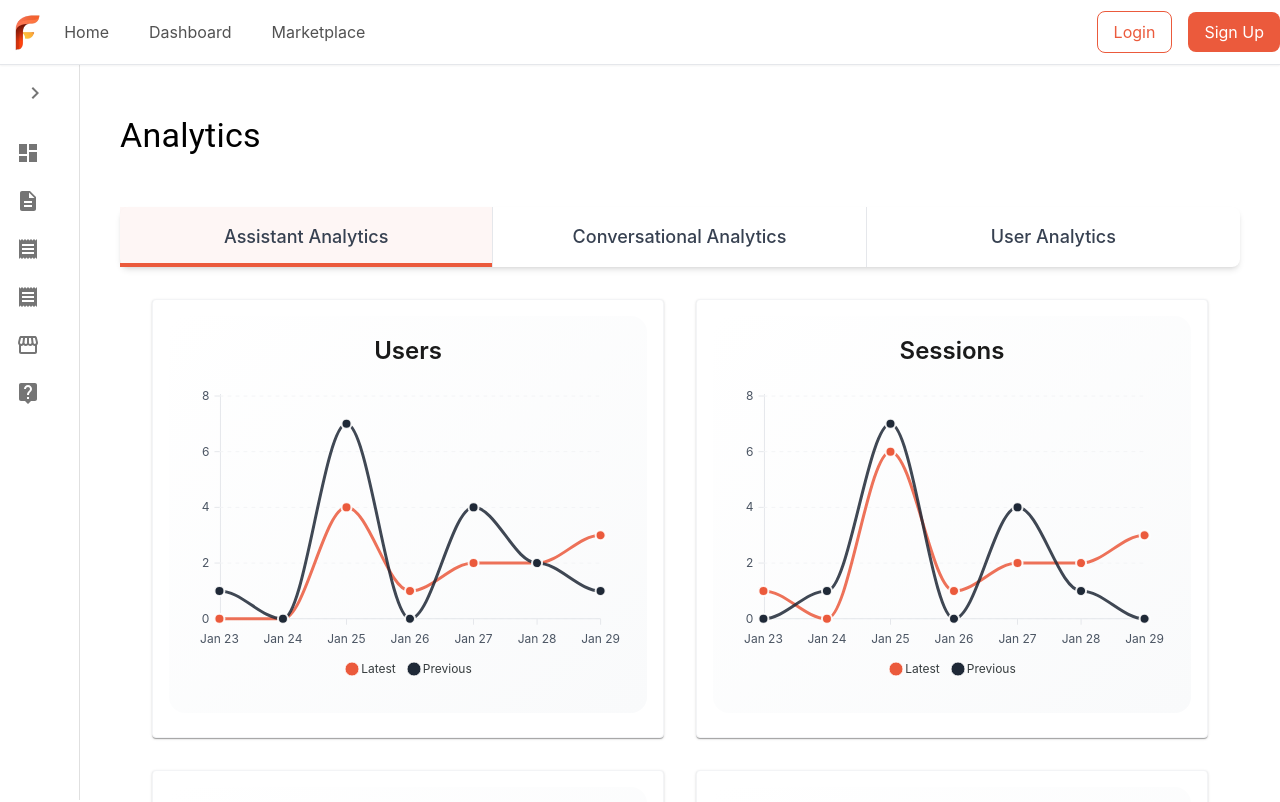
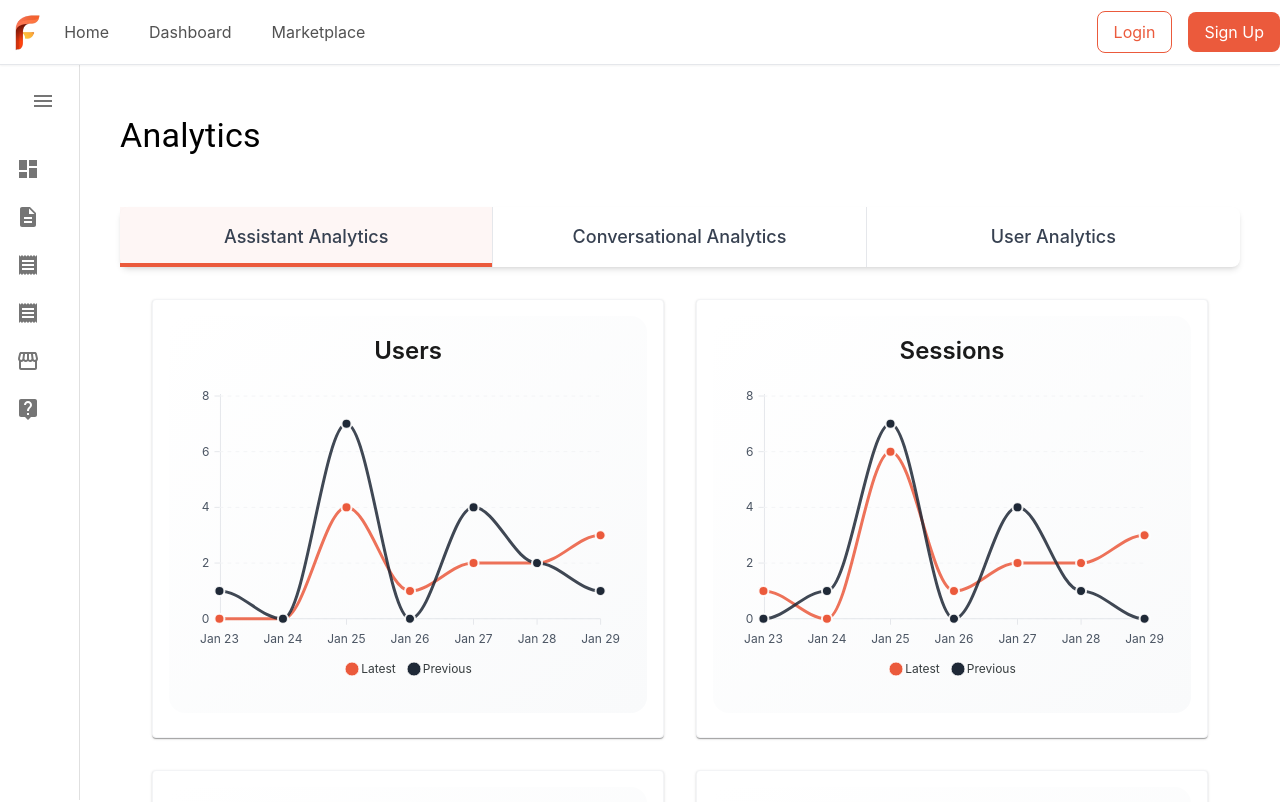
Before and after one commit to Ramsha42001/farbenui-vite, a React (Vite) app: page /user/dashboard/assistant in a window 1280 px wide. Shown: the top 802 px of the page. Built offline with nearby package versions, Linux system fonts and the light colour scheme.

Commit message:
updated sidebar

```diff
--- a/src/components-reuse/features/Sidebar.jsx
+++ b/src/components-reuse/features/Sidebar.jsx
@@ -26,6 +26,7 @@ import {
   Event,
   ChevronLeft,
   ChevronRight,
+  Menu,
 } from '@mui/icons-material';
 import { useNavigate } from 'react-router-dom';
 
@@ -33,7 +34,7 @@ const Sidebar = () => {
   const [openData, setOpenData] = React.useState(false);
   const [openInvoice, setOpenInvoice] = React.useState(false);
   const [openAgents, setOpenAgents] = React.useState(false);
-  const [open, setOpen] = React.useState(false); // State for sidebar collapse
+  const [open, setOpen] = React.useState(false);
   const [activeTab, setActiveTab] = React.useState('Overview');
 
   const handleClick=(tab)=>{
@@ -41,7 +42,7 @@ const Sidebar = () => {
     const listItems = document.querySelectorAll('.MuiListItem-root');
     listItems.forEach(item => {
       if(item.textContent === tab) {
-        item.style.backgroundColor = '#e0e0e0'; // Darker gray background for selected tab
+        item.style.backgroundColor = '#e0e0e0';
       } else {
         item.style.backgroundColor = 'transparent';
       }
@@ -75,7 +76,7 @@ const Sidebar = () => {
   };
 
   const drawerWidth = 240;
-  const collapsedDrawerWidth = 80; // Adjust as needed
+  const collapsedDrawerWidth = 80;
 
   return (
     <Drawer
@@ -106,7 +107,7 @@ const Sidebar = () => {
 
       <Box
         sx={{
-          mt: 'auto', // Push the box to the bottom
+          mt: 'auto',
           display: 'flex',
           justifyContent: 'right',
           alignItems: 'center',
@@ -114,9 +115,9 @@ const Sidebar = () => {
           p: 1,
         }}
       >
-        <Tooltip title={open ? 'Collapse' : 'Expand'}  sx={{ pl: open ? 3 : 2, pr: 3 }}>
+        <Tooltip title={open ? 'Collapse' : 'Expand'}  sx={{ p:2 }}>
           <IconButton onClick={open ? handleDrawerClose : handleDrawerOpen}>
-            {open ? <ChevronLeft /> : <ChevronRight />}
+            {open ? <Menu /> : <Menu />}
           </IconButton>
         </Tooltip>
       </Box>
@@ -265,19 +266,7 @@ const Sidebar = () => {
         </ListItem>
         <Collapse in={openInvoice} timeout="auto" unmountOnExit>
           <List component="div" disablePadding>
-            {/* <ListItem key="Generate Invoice" disablePadding>
-              <ListItemButton
-                className="hover:bg-gray-100"
-                onClick={() => handleNavigation('/user/invoice/generate')}
-                sx={{ pl: open ? 8 : 2, pr: 3 }}
-              >
-                <ListItemIcon sx={{ minWidth: 0, mr: open ? 3 : 'auto', justifyContent: 'center' }}>
-                  <AddCircleOutline />
-                </ListItemIcon>
-                <ListItemText primary="Generate Invoice" sx={{ opacity: open ? 1 : 0 }} />
-              </ListItemButton>
-            </ListItem> */}
-            <ListItem key="Invoice Preview" disablePadding>
+            {/* <ListItem key="Invoice Preview" disablePadding>
               <ListItemButton
                 className="hover:bg-gray-100"
                 onClick={() => {
@@ -291,8 +280,8 @@ const Sidebar = () => {
                 </ListItemIcon>
                 <ListItemText primary="Invoice Preview" sx={{ opacity: open ? 1 : 0 }} />
               </ListItemButton>
-            </ListItem>
-            <ListItem key="Schedule Invoice" disablePadding>
+            </ListItem> */}
+            {/* <ListItem key="Schedule Invoice" disablePadding>
               <ListItemButton
                 className="hover:bg-gray-100"
                 onClick={() => {
@@ -306,7 +295,7 @@ const Sidebar = () => {
                 </ListItemIcon>
                 <ListItemText primary="Schedule Invoice" sx={{ opacity: open ? 1 : 0 }} />
               </ListItemButton>
-            </ListItem>
+            </ListItem> */}
           </List>
         </Collapse>
 
--- a/src/services/apiConfig.js
+++ b/src/services/apiConfig.js
@@ -4,7 +4,7 @@ import { useNavigate } from 'react-router-dom';
 
 
 const api = axios.create({
-    baseURL: "http://localhost:8080",
+    baseURL: "https://farbenai-server-service-1087119049852.us-central1.run.app",
     // timeout: 5000,
     headers: {
     },
```
